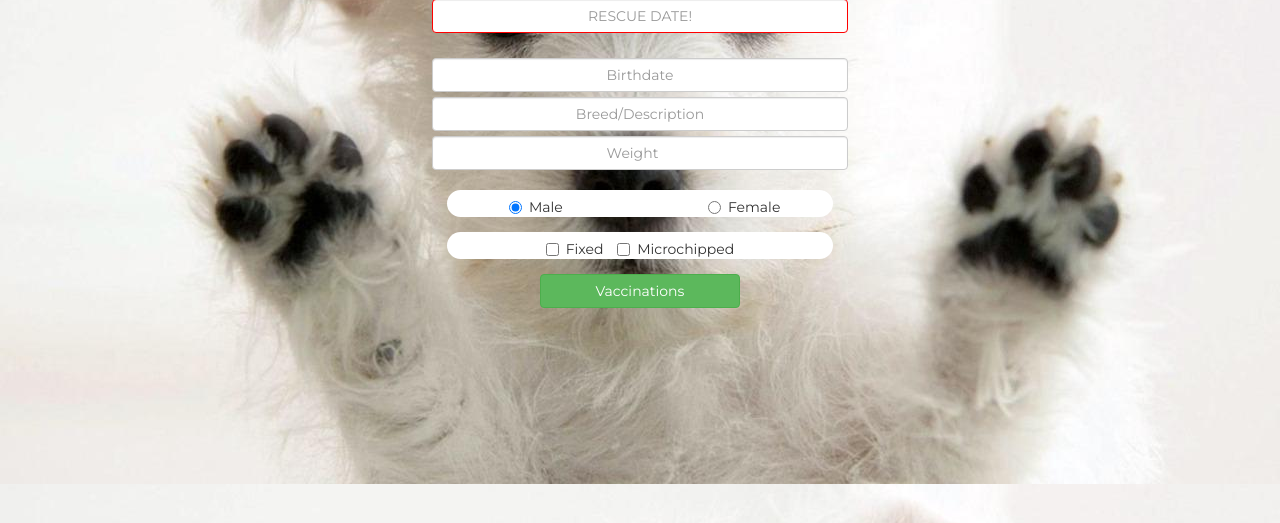
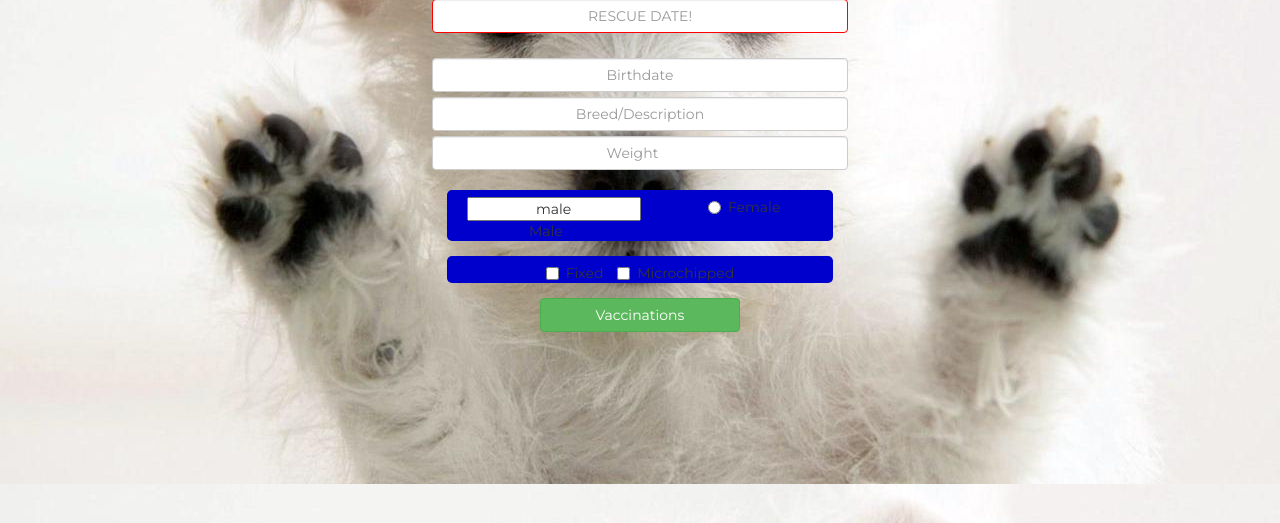
Before and after one commit to baldmike/resQmia, a Django app: page /new_dog in a window 1280 px wide. Shown: the part 316-839 px from the top of the page. Run offline with Django 3.2, Linux system fonts and the light colour scheme; parts of the project's set-up code (start-up, migrations or seed data) failed here and were passed over; some libraries are stand-ins or nearby versions; some web fonts are replaced.

Commit message:
added styling

```diff
--- a/apps/resQmia_app/static/resQmia_app/css/styles.css
+++ b/apps/resQmia_app/static/resQmia_app/css/styles.css
@@ -50,7 +50,8 @@ a {
 
 .fun-box {
     background-color: white;
-    border-radius: 45px;
+    border-radius: 5px;
+    background-color: mediumblue
 }
 
 .list-box {
--- a/apps/resQmia_app/templates/resQmia_app/index.html
+++ b/apps/resQmia_app/templates/resQmia_app/index.html
@@ -16,7 +16,7 @@
     <div class="container-fluid">
         <div class="col-md-4">
             <div class="col-md-12">
-                <h1 class="brand">resQmia</h1>
+                <h1 class="brand">res<span style="color: hotpink;"Q</span>mia</h1>
             </div>
             {% for message in messages %}
             <h2>{{message}}</h2>
--- a/apps/resQmia_app/templates/resQmia_app/new_dog.html
+++ b/apps/resQmia_app/templates/resQmia_app/new_dog.html
@@ -32,7 +32,7 @@
                 <div class="fun-box">
                     <div class="form-group" style="text-align: center;">
                         <div class="col-md-6 col-xs-12">
-                            <label class="radio-inline"><input type="radio"name="gender" id="male" value="male" checked="checked">Male</label>
+                            <label class="radio-inline"><input class="type="radio"name="gender" id="male" value="male" checked="checked">Male</label>
                         </div>
                         <div class="col-md-6 col-xs-12">
                             <label class="radio-inline"><input type="radio" name="gender" id="female" value="female">Female</label>
```
Also changed, not shown: apps/resQmia_app/templates/resQmia_app/dashboard_cat.html (line endings or trailing spaces).
